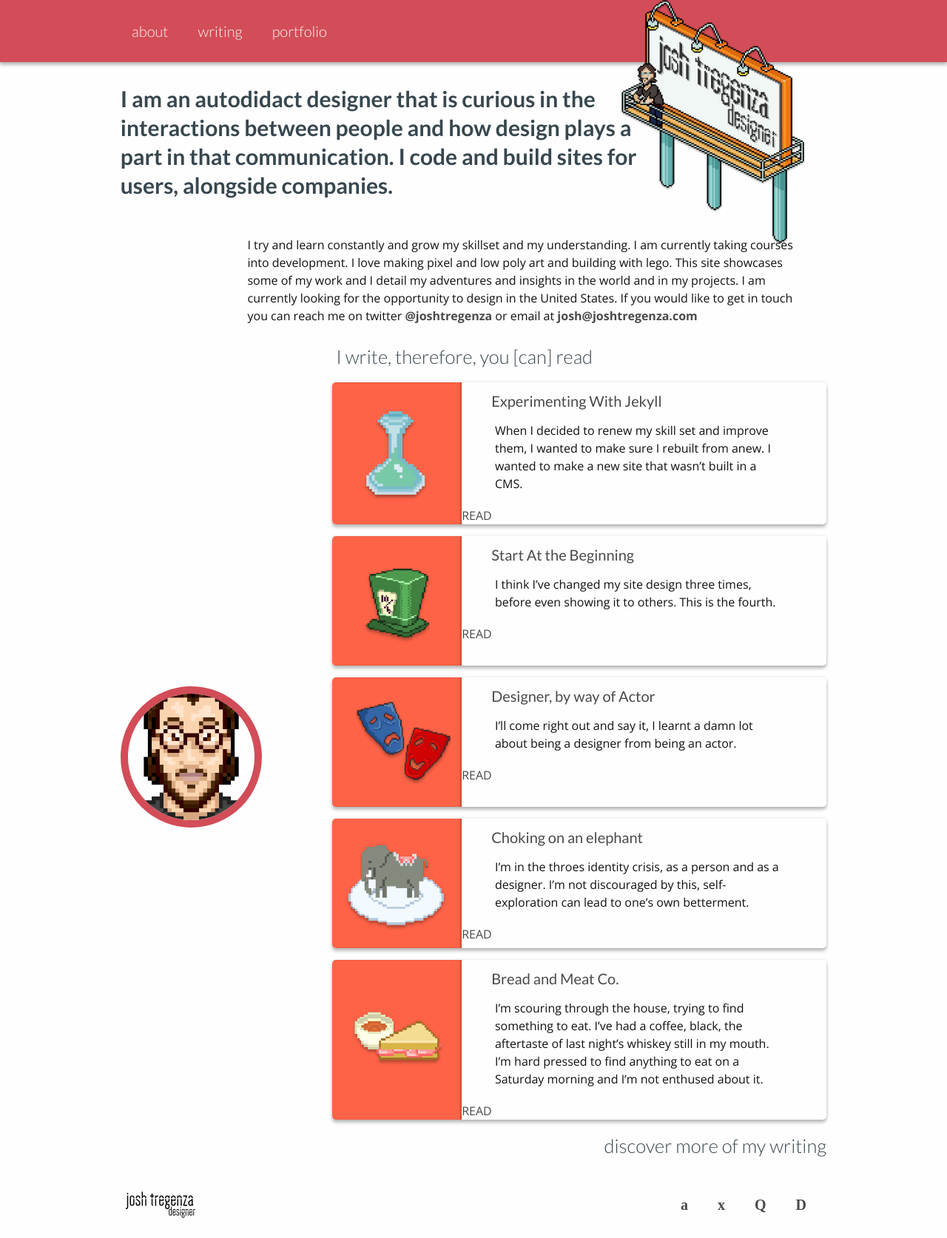
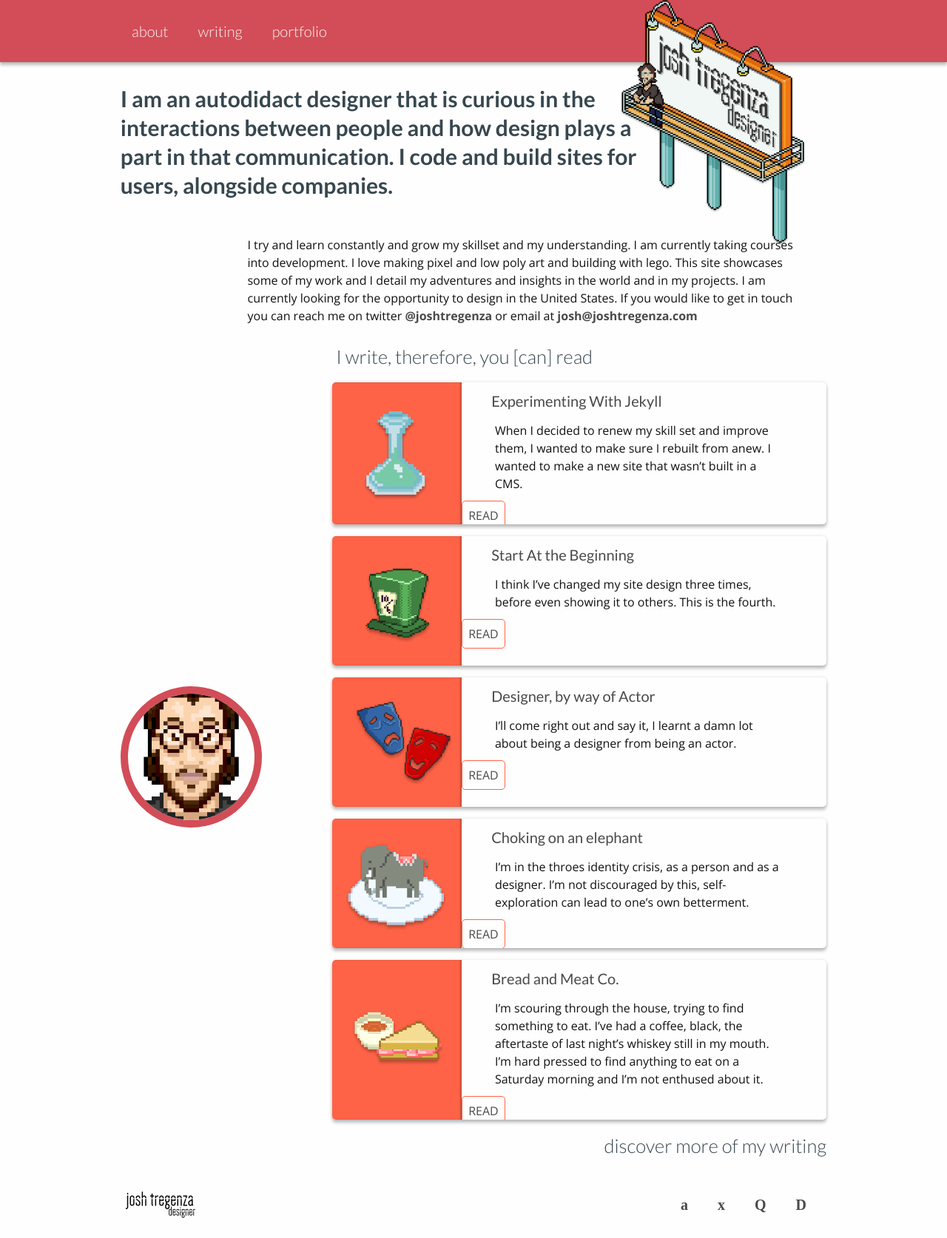
Before and after one commit to jtregenza/jtregenza.github.io, a Jekyll site: the page built from index.html, in a window 1280 px wide. Shown: the whole page at 74% size. Built offline with Jekyll 4.4.1, drawn with Linux system fonts in a browser that asks for light colours; some web fonts are replaced; the list of posts is cut into pages by our own code.

Commit message:
tweaking the blog

```diff
--- a/_sass/_blog.scss
+++ b/_sass/_blog.scss
@@ -160,3 +160,10 @@ p{
 .home-blog-link {
     align-self: flex-end;
 }
+
+.outline-link {
+    align-self:flex-end;
+    border-radius:5px;
+    border:1px solid $blogPostColor;
+    padding:0.5em;
+}
```
